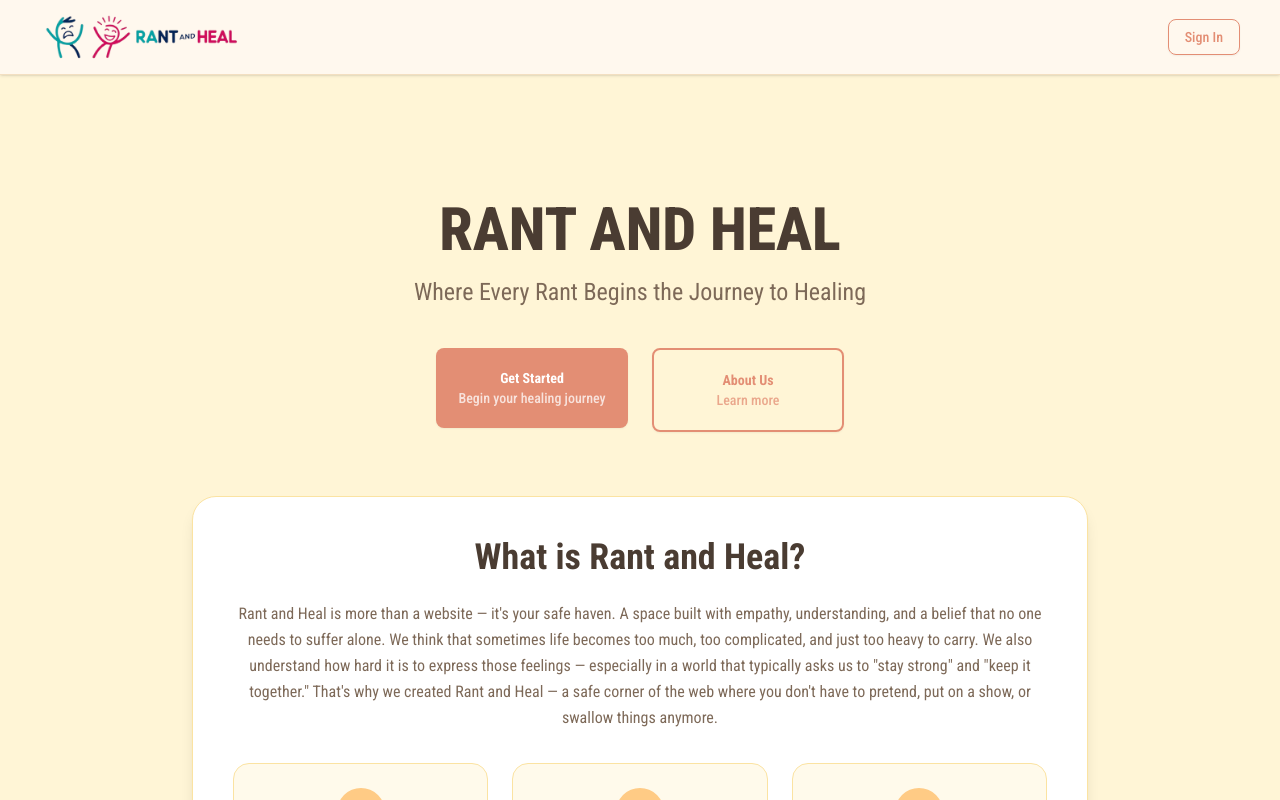
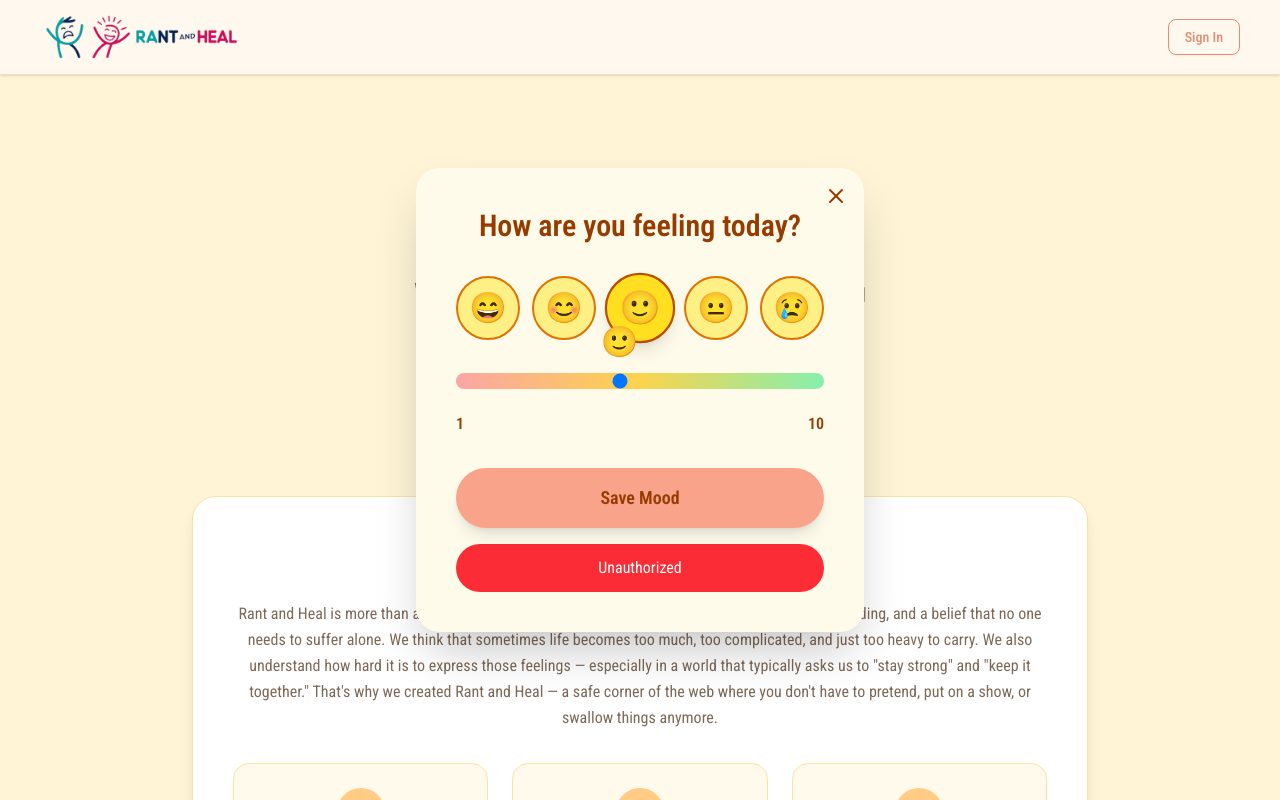
Before and after one commit to Kushal-Shr/Rant-And-Heal, a Next.js app: page / in a window 1280 px wide. Both pictures are taken after a click on the button "Save Mood". Shown: the top 800 px of the page. Built offline with nearby package versions, Linux system fonts and the light colour scheme; no server answers.

Commit message:
middleware

```diff
--- a/components/MoodTracker.tsx
+++ b/components/MoodTracker.tsx
@@ -15,6 +15,7 @@ const MoodTracker = ({ onSave }: MoodTrackerProps) => {
   const [isVisible, setIsVisible] = useState(true);
   const [currentMood, setCurrentMood] = useState(5);
   const [showSuccess, setShowSuccess] = useState(false);
+  const [errorMessage, setErrorMessage] = useState<string | null>(null);
 
   // Define emoji and mood mapping
   const emojiButtons = [
@@ -46,6 +47,8 @@ const MoodTracker = ({ onSave }: MoodTrackerProps) => {
   };
 
   const handleSaveMood = async () => {
+    setErrorMessage(null); // Clear any previous errors
+
     const today = new Date().toDateString();
     const moodData: MoodData = {
       date: today,
@@ -54,21 +57,18 @@ const MoodTracker = ({ onSave }: MoodTrackerProps) => {
     };
 
     try {
-      if (typeof window !== 'undefined') {
-        let moodHistory: MoodData[] = JSON.parse(
-          localStorage.getItem('moodHistory') || '[]'
-        );
+      const response = await fetch('/api/mood', {
+        method: 'POST',
+        headers: {
+          'Content-Type': 'application/json',
+        },
+        body: JSON.stringify(moodData),
+      });
 
-        // Remove existing entry for today to avoid duplicates
-        moodHistory = moodHistory.filter(entry => entry.date !== today);
-        moodHistory.push(moodData);
+      const result = await response.json();
 
-        localStorage.setItem('moodHistory', JSON.stringify(moodHistory));
-        localStorage.setItem('lastMoodPopup', today);
-      }
-
-      if (onSave) {
-        onSave(moodData);
+      if (!response.ok) {
+        throw new Error(result.error || 'Failed to save mood data');
       }
 
       setShowSuccess(true);
@@ -78,9 +78,10 @@ const MoodTracker = ({ onSave }: MoodTrackerProps) => {
         setShowSuccess(false);
       }, 2000);
 
-      console.log('Mood saved:', moodData);
-    } catch (error) {
+      console.log('Mood saved:', result.data);
+    } catch (error: any) {
       console.error('Error saving mood:', error);
+      setErrorMessage(error.message);
     }
   };
 
@@ -183,6 +184,11 @@ const MoodTracker = ({ onSave }: MoodTrackerProps) => {
             Mood saved successfully! 🎉
           </div>
         )}
+        {errorMessage && (
+          <div className="mt-4 bg-red-500 text-white px-6 py-3 rounded-full text-center">
+            {errorMessage}
+          </div>
+        )}
       </div>
     </div>
   );
--- a/middleware.ts
+++ b/middleware.ts
@@ -1,6 +1,6 @@
 import { clerkMiddleware, createRouteMatcher } from '@clerk/nextjs/server'
 
-const isProtectedRoute = createRouteMatcher(['/dashboard(.*)', '/appointment(.*)', '/let-it-go(.*)'])
+const isProtectedRoute = createRouteMatcher(['/dashboard(.*)', '/appointment(.*)', '/let-it-go(.*)', '/'])
 
 export default clerkMiddleware(async (auth, req) => {
   if (isProtectedRoute(req)) await auth.protect()
```
